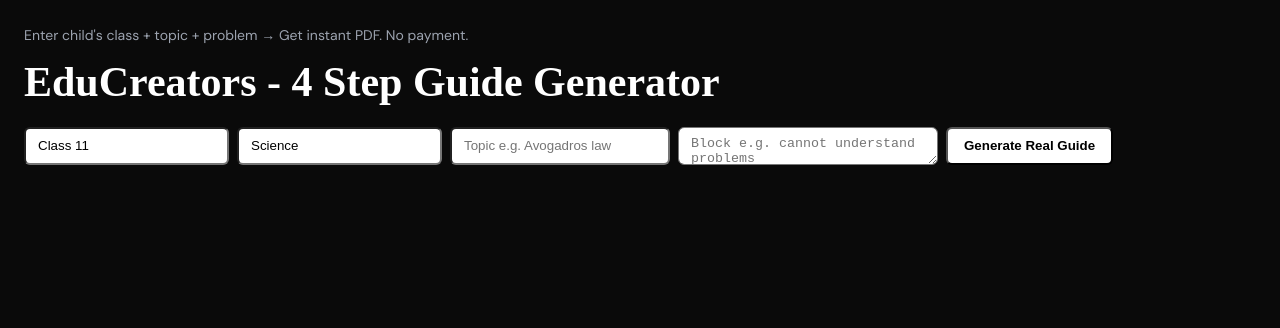
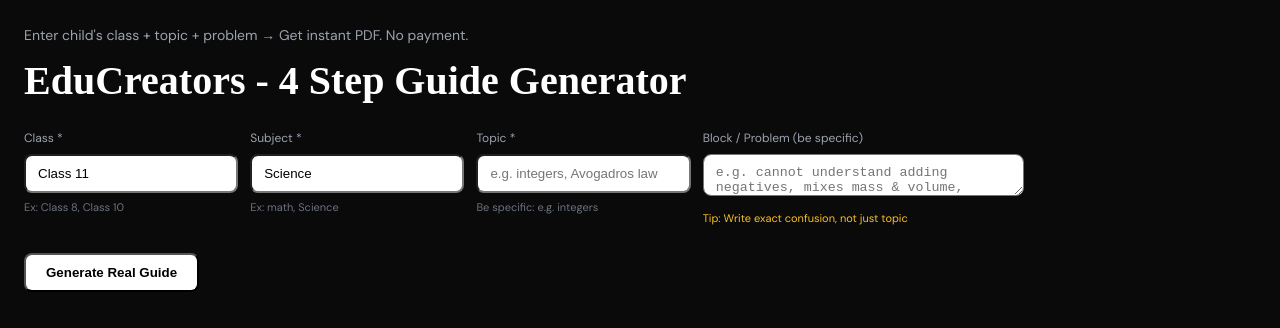
Before and after one commit to Ani1967/educreation, a Next.js app: page /get-pdf in a window 1280 px wide. Shown: the top 328 px of the page. Built offline with nearby package versions, Linux system fonts and the light colour scheme.

Commit message:
fix: labels + checkout page + pdf download

```diff
--- a/app/get-pdf/page.tsx
+++ b/app/get-pdf/page.tsx
@@ -10,6 +10,7 @@
   const [loading, setLoading] = useState(false);
 
   const generate = async () => {
+    if(!topic){ alert("Please enter Topic e.g. integers, Avogadros law"); return; }
     setLoading(true);
     const res = await fetch("/api/generate-guide", {
       method: "POST",
@@ -21,23 +22,51 @@
     setLoading(false);
   };
 
+  const handleDownload = () => {
+    const el = document.getElementById("guide-card");
+    if(!el) return;
+    const win = window.open("", "", "width=900,height=900");
+    if(!win) return;
+    win.document.write(`<html><head><title>${topic} Guide</title>
+      <style>body{font-family:serif;padding:24px} h2{font-size:22px} .step{border-left:4px solid #22c55e;padding-left:12px;margin:20px 0} .boxes{display:flex;gap:10px} .box{background:#f9fafb;border:1px solid #ddd;border-radius:10px;padding:12px;flex:1}</style>
+      </head><body>${el.innerHTML}</body></html>`);
+    win.document.close();
+    win.print();
+  };
+
   const mapBoxes = data?.map ? data.map.split("→").map((s:string)=>s.trim()) : [];
 
   return (
     <div style={{ minHeight:"100vh", background:"#0a0a0a", padding:24, color:"white" }}>
       <p style={{ color:"#9ca3af", fontSize:14, marginBottom:12 }}>Enter child's class + topic + problem → Get instant PDF. No payment.</p>
-      <h1 style={{ fontSize:42, fontFamily:"serif", marginBottom:20 }}>EduCreators - 4 Step Guide Generator</h1>
+      <h1 style={{ fontSize:40, fontFamily:"serif", marginBottom:20 }}>EduCreators - 4 Step Guide Generator</h1>
 
-      <div style={{ display:"flex", gap:8, flexWrap:"wrap", marginBottom:30 }}>
-        <input value={classVal} onChange={e=>setClassVal(e.target.value)} style={{ padding:"8px 12px", borderRadius:6, color:"black", background:"white" }} />
-        <input value={subject} onChange={e=>setSubject(e.target.value)} style={{ padding:"8px 12px", borderRadius:6, color:"black", background:"white" }} />
-        <input value={topic} onChange={e=>setTopic(e.target.value)} placeholder="Topic e.g. Avogadros law" style={{ padding:"8px 12px", borderRadius:6, color:"black", background:"white", width:220 }} />
-        <textarea value={problem} onChange={e=>setProblem(e.target.value)} placeholder="Block e.g. cannot understand problems" style={{ padding:"8px 12px", borderRadius:6, color:"black", background:"white", width:260, height:38 }} />
-        <button onClick={generate} style={{ background:"white", color:"black", padding:"8px 16px", borderRadius:6, fontWeight:700 }}>{loading?"Generating...":"Generate Real Guide"}</button>
+      <div style={{ display:"grid", gridTemplateColumns:"1fr 1fr 1fr 1.5fr", gap:12, marginBottom:24, maxWidth:1000 }}>
+        <div>
+          <label style={{ fontSize:12, color:"#9ca3af" }}>Class *</label>
+          <input value={classVal} onChange={e=>setClassVal(e.target.value)} placeholder="e.g. Class 8, Class 11" style={{ width:"100%", padding:"10px 12px", borderRadius:8, color:"black", background:"white", marginTop:4 }} />
+          <small style={{ color:"#6b7280", fontSize:11 }}>Ex: Class 8, Class 10</small>
+        </div>
+        <div>
+          <label style={{ fontSize:12, color:"#9ca3af" }}>Subject *</label>
+          <input value={subject} onChange={e=>setSubject(e.target.value)} placeholder="e.g. math, Science" style={{ width:"100%", padding:"10px 12px", borderRadius:8, color:"black", background:"white", marginTop:4 }} />
+          <small style={{ color:"#6b7280", fontSize:11 }}>Ex: math, Science</small>
+        </div>
+        <div>
+          <label style={{ fontSize:12, color:"#9ca3af" }}>Topic *</label>
+          <input value={topic} onChange={e=>setTopic(e.target.value)} placeholder="e.g. integers, Avogadros law" style={{ width:"100%", padding:"10px 12px", borderRadius:8, color:"black", background:"white", marginTop:4 }} />
+          <small style={{ color:"#6b7280", fontSize:11 }}>Be specific: e.g. integers</small>
+        </div>
+        <div>
+          <label style={{ fontSize:12, color:"#9ca3af" }}>Block / Problem (be specific)</label>
+          <textarea value={problem} onChange={e=>setProblem(e.target.value)} placeholder="e.g. cannot understand adding negatives, mixes mass & volume, cannot solve NCERT Q5" style={{ width:"100%", padding:"10px 12px", borderRadius:8, color:"black", background:"white", marginTop:4, height:42 }} />
+          <small style={{ color:"#fbbf24", fontSize:11 }}>Tip: Write exact confusion, not just topic</small>
+        </div>
       </div>
+      <button onClick={generate} style={{ background:"white", color:"black", padding:"10px 20px", borderRadius:8, fontWeight:700, marginBottom:30 }}>{loading?"Generating...":"Generate Real Guide"}</button>
 
       {data && !data.error && (
-        <div style={{ background:"white", color:"black", borderRadius:20, padding:32, maxWidth:850 }}>
+        <div id="guide-card" style={{ background:"white", color:"black", borderRadius:20, padding:32, maxWidth:900 }}>
           <h2 style={{ fontSize:24, fontFamily:"serif", fontWeight:700 }}>{topic} - 4 Step Guide for {classVal}</h2>
           <p style={{ color:"#6b7280", fontSize:14, marginTop:4 }}>Subject: {subject} | Topic: {topic}</p>
 
@@ -46,26 +75,23 @@
               <b style={{ fontSize:20, fontFamily:"serif" }}>Step 1: Real-Life Anchor</b>
               <p style={{ marginTop:8 }}>{data.anchor}</p>
             </div>
-
             <div style={{ borderLeft:"4px solid #22c55e", paddingLeft:16 }}>
               <b style={{ fontSize:20, fontFamily:"serif" }}>Step 2: 3-Box Visual Map</b>
               <div style={{ marginTop:12, display:"flex", gap:12, flexWrap:"wrap" }}>
                 {mapBoxes.map((b:string,i:number)=>(
                   <div key={i} style={{ display:"flex", alignItems:"center", gap:8, flex:1 }}>
                     <div style={{ flex:1, background:"#f9fafb", border:"1px solid #e5e7eb", borderRadius:10, padding:12, fontSize:14 }}>{b.replace(/^\[|\]$/g,'')}</div>
-                    {i < mapBoxes.length-1 && <span style={{ fontSize:20 }}>→</span>}
+                    {i < mapBoxes.length-1 && <span>→</span>}
                   </div>
                 ))}
               </div>
             </div>
-
             <div style={{ borderLeft:"4px solid #22c55e", paddingLeft:16 }}>
               <b style={{ fontSize:20, fontFamily:"serif" }}>Step 3: Worked Example ⭐</b>
               <p style={{ marginTop:8 }}><b>PROBLEM:</b> {data.ex?.problem}</p>
               <p style={{ marginTop:8 }}><b>SOLUTION:</b> {data.ex?.solution}</p>
               <p style={{ marginTop:8, color:"#dc2626" }}><b>Mistake:</b> {data.ex?.mistake}</p>
             </div>
-
             <div style={{ borderLeft:"4px solid #22c55e", paddingLeft:16 }}>
               <b style={{ fontSize:20, fontFamily:"serif" }}>Step 4: Your Turn</b>
               <p style={{ marginTop:8 }}>{data.ex?.practice}</p>
@@ -74,7 +100,7 @@
           </div>
 
           <div style={{ marginTop:32, display:"flex", gap:16 }}>
-            <button style={{ flex:1, background:"black", color:"white", padding:14, borderRadius:12, fontWeight:700 }}>Download as PDF</button>
+            <button onClick={handleDownload} style={{ flex:1, background:"black", color:"white", padding:14, borderRadius:12, fontWeight:700 }}>Download as PDF</button>
             <button onClick={()=>window.location.href='/checkout?plan=1999'} style={{ flex:1, background:"#22c55e", color:"black", padding:14, borderRadius:12, fontWeight:700 }}>Get Mentor for ₹1,999</button>
           </div>
         </div>
```
